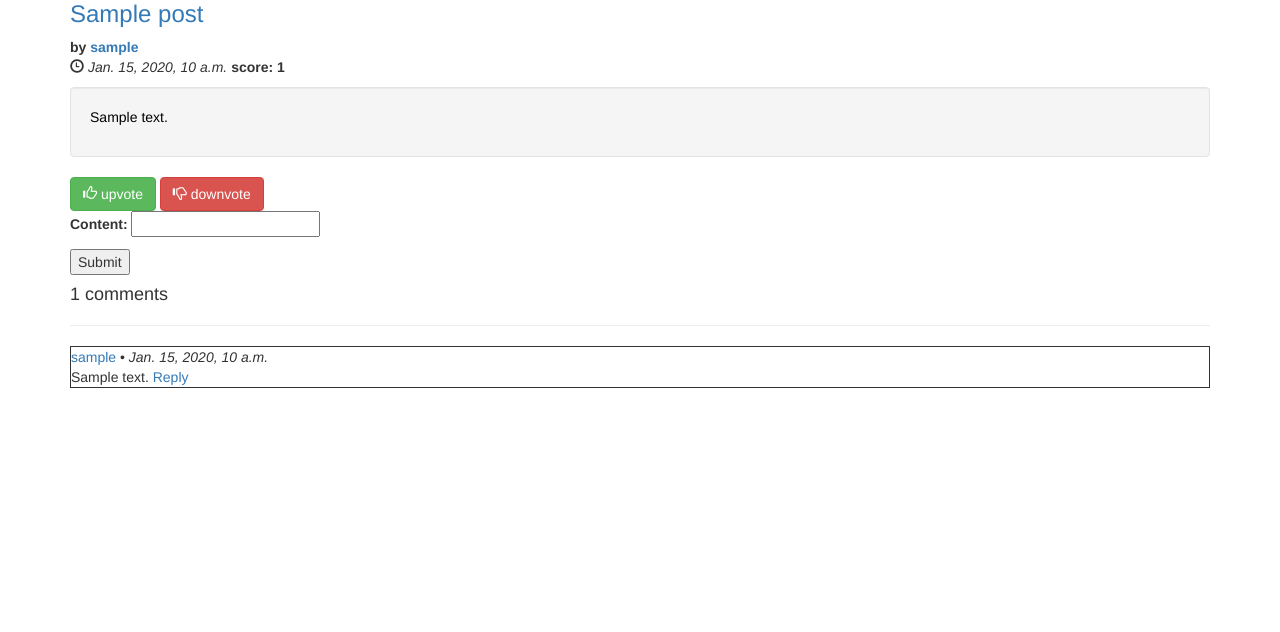
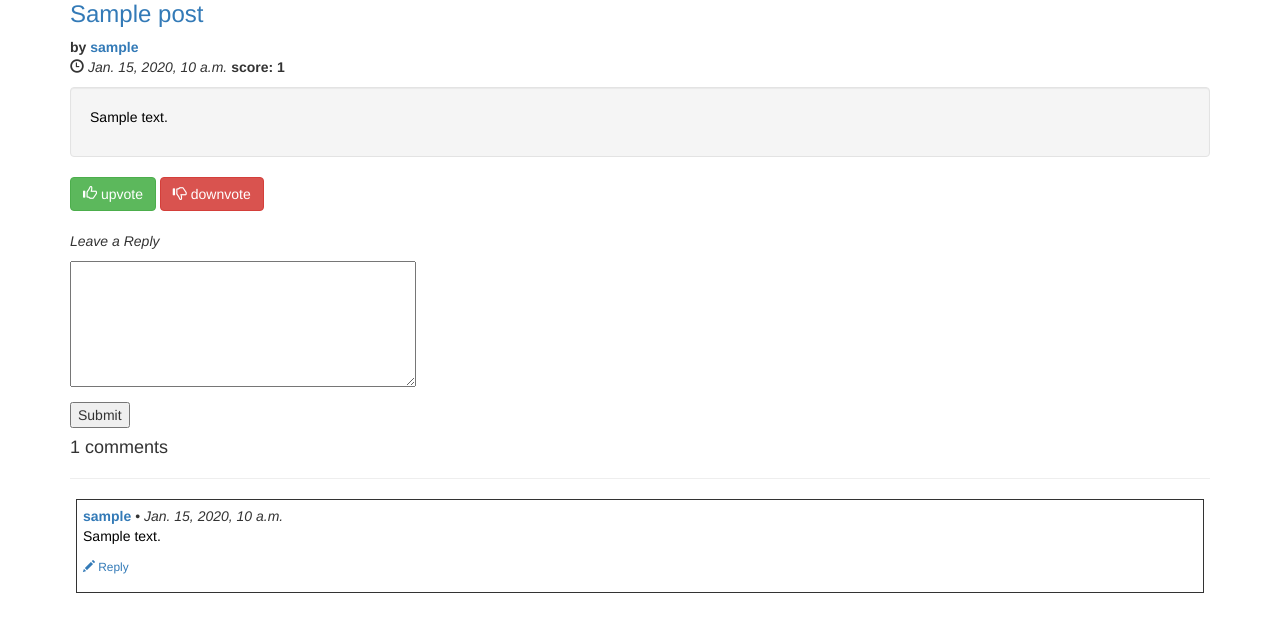
Before and after one commit to zackmdavis/Finetooth, a Django app: page /1/ in a window 1280 px wide. Shown: the part 126-758 px from the top of the page. Run offline with Django 3.2, Linux system fonts and the light colour scheme; tables that the repository leaves empty hold one stand-in row (values such as "Sample post"); some libraries are stand-ins or nearby versions; some web fonts are replaced.

Commit message:
more attractive comment rendering, comment form
Also, some code style adjustments.

```diff
--- a/core/forms.py
+++ b/core/forms.py
@@ -2,4 +2,6 @@ from django import forms
 
 
 class CommentForm(forms.Form):
-    content = forms.CharField()
+    content = forms.CharField(
+        label="", widget=forms.Textarea(attrs={'rows': 6})
+    )
--- a/core/views.py
+++ b/core/views.py
@@ -121,4 +121,6 @@ def show_profile(request, username):
     posts = Post.objects.filter(author=the_user)
     comments = Comment.objects.filter(commenter=the_user)
     return render(request, "profile.html",
-                  {'the_user': the_user, 'viewing_user': viewing_user, 'posts': posts, 'comments': comments})
+                  {'the_user': the_user,
+                   'viewing_user': viewing_user,
+                   'posts': posts, 'comments': comments})
--- a/static/finetooth.css
+++ b/static/finetooth.css
@@ -14,6 +14,12 @@
 .comment {
     border-width: 1px;
     border-style: solid;
+    padding: 6px;
+    margin: 6px;
+}
+
+.reply-form-link {
+    font-size: 85%;
 }
 
 .karma-bubble {
--- a/static/finetooth.js
+++ b/static/finetooth.js
@@ -12,23 +12,25 @@ function vote(kind, pk, selection, value) {
 
 function setCommentFormShowHandlers() {
     $('.reply-form-link').on("click", function(event) {
-	var form_link = $(this);
-	var form = '<form action="/add_comment/' + form_link.data("post-pk")  + '/" method="post"><textarea rows="4" cols="50" name="content"></textarea><input type="hidden" name="parent" value="' + form_link.data("comment-pk") + '"> <input type="submit" value="Submit"></form>';
-	$('.reply-form-holder[data-parent-pk="' + form_link.data("comment-pk") + '"]').append(form);
-	form_link.remove();
+	var formLink = $(this);
+	var form = '<form action="/add_comment/' + formLink.data("post-pk")  + '/" method="post"><textarea rows="4" cols="50" name="content"></textarea><input type="hidden" name="parent" value="' + formLink.data("comment-pk") + '"><br><input type="submit" value="Submit"></form>';
+	$('.reply-form-holder[data-parent-pk="' + formLink.data("comment-pk") + '"]').append(form);
+	formLink.remove();
     });
 }
 
 $(document).ready(function() {
     setCommentFormShowHandlers();
     $('.upvote').click(function(event) {
-	vote($(this).data("kind"), $(this).data("pk"),
+	var upvoteElement = $(this);
+	vote(upvoteElement.data("kind"), upvoteElement.data("pk"),
 	     window.getSelection().toString(), 1);
 	return true;
     });
     $('.downvote').click(function(event) {
-	vote($(this).data("kind"), $(this).data("pk"),
-	      window.getSelection().toString(), -1);
+	var downvoteElement = $(this);
+	vote(downvoteElement.data("kind"), downvoteElement.data("pk"),
+	     window.getSelection().toString(), -1);
 	return true;
     });
 });
--- a/templates/includes/comment.html
+++ b/templates/includes/comment.html
@@ -1,12 +1,16 @@
 <div class="comment" data-pk="{{ comment.pk }}">
 <div class="byline">
-  <a href="{% url 'show_profile' comment.commenter.username %}">{{ comment.commenter.username }}</a>
+  <a href="{% url 'show_profile' comment.commenter.username %}">
+    <strong>{{ comment.commenter.username }}</strong>
+  </a>
   &bull; <em>{{ comment.published_at }}</em>
 </div>
-{{ comment.content }}
-<a href="javascript:void(0);" class="reply-form-link"
-   data-comment-pk="{{ comment.pk }}" data-post-pk="{{ post.pk }}">
-  Reply
+{{ comment.render|safe }}
+<p>
+  <a href="javascript:void(0);" class="reply-form-link"
+     data-comment-pk="{{ comment.pk }}" data-post-pk="{{ post.pk }}">
+    <i class="glyphicon glyphicon-pencil"></i> Reply
+</p>
 </a>
 <div class="reply-form-holder" data-parent-pk="{{ comment.pk }}"></div>
 {% for child in comment.comment_set.all %}
--- a/templates/post.html
+++ b/templates/post.html
@@ -8,10 +8,14 @@
 {% block content %}
 {% include "includes/post.html" %}
 
+<br><br>
+<div id="comment-form">
+<p><em>Leave a Reply</em></p>
 <form action="{% url 'add_comment' post.pk %}" method="post">{% csrf_token %}
 {{ comment_form.as_p }}
 <input type="submit" value="Submit" />
 </form>
+</div>
 
 <div id="comments">
   <h4>{{ post.comment_set.count }} comments</h4>
```
